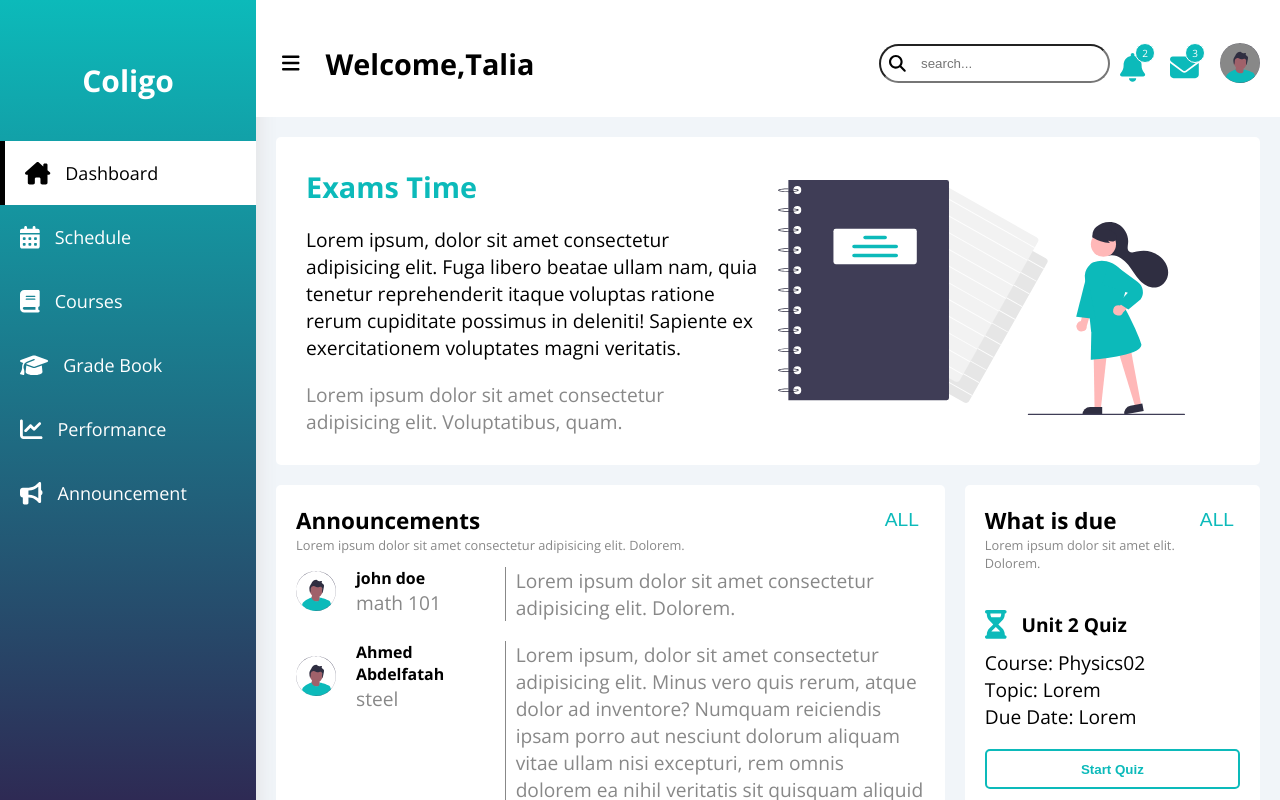
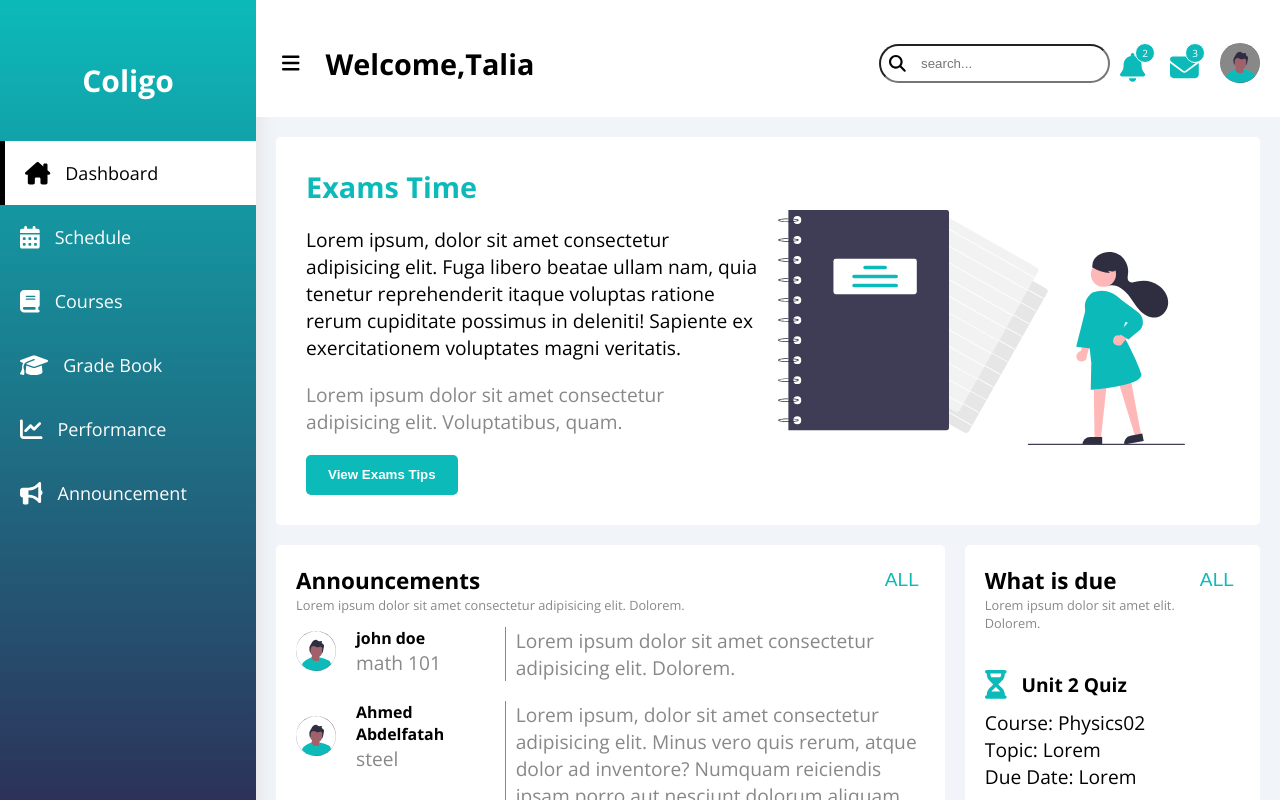
Before and after one commit to ahmed-m-abdelfatah/anyware-software-fullstack-task, a React (Create React App) app in the folder client/: page / in a window 1280 px wide. Shown: the top 800 px of the page. Built offline with nearby package versions, Linux system fonts and the light colour scheme.

Commit message:
done the home ui

```diff
--- a/client/src/components/announcement/Announcement.scss
+++ b/client/src/components/announcement/Announcement.scss
@@ -4,11 +4,19 @@
   display: flex;
   gap: 1.25rem;
 
+  @include smMax {
+    flex-direction: column;
+  }
+
   &:not(:last-of-type) {
     margin-bottom: 1.25rem;
   }
 
   .col {
+    @include smMax {
+      width: 100% !important;
+    }
+
     &:first-of-type {
       width: 30%;
     }
@@ -19,6 +27,10 @@
       border-left: 0.0625rem solid map-get($map: $colors, $key: 888);
       color: map-get($map: $colors, $key: 888);
       flex-grow: 1;
+
+      @include smMax {
+        border: none;
+      }
     }
 
     .user {
--- /dev/null
+++ b/client/src/components/button/Button.js
@@ -0,0 +1,7 @@
+import './Button.scss';
+
+const Button = props => {
+  return <button className={`button ${props.full && 'w-100'} ${props.fill && 'fill'}`}>{props.children}</button>;
+};
+
+export default Button;
--- /dev/null
+++ b/client/src/components/button/Button.scss
@@ -0,0 +1,33 @@
+@use '../../styles/variables' as *;
+
+.button {
+  text-transform: capitalize;
+  background-color: transparent;
+  color: map-get($map: $colors, $key: main);
+  height: 2.5rem;
+  border-radius: 0.3125rem;
+  transition: $transition;
+  font-weight: bold;
+  border: 0.125rem solid map-get($map: $colors, $key: main);
+  cursor: pointer;
+  padding: 0.625rem 1.25rem;
+
+  &.w-100 {
+    width: 100%;
+  }
+
+  &.fill {
+    background-color: map-get($map: $colors, $key: main);
+    color: map-get($map: $colors, $key: white);
+
+    &:hover {
+      background-color: transparent;
+      color: map-get($map: $colors, $key: main);
+    }
+  }
+
+  &:hover {
+    background-color: map-get($map: $colors, $key: main);
+    color: map-get($map: $colors, $key: white);
+  }
+}
--- a/client/src/components/due/Due.js
+++ b/client/src/components/due/Due.js
@@ -1,6 +1,7 @@
 import './Due.scss';
 import { FontAwesomeIcon } from '@fortawesome/react-fontawesome';
 import { faHourglassHalf, faClipboardCheck, faClipboardQuestion } from '@fortawesome/free-solid-svg-icons';
+import Button from '../button/Button.js';
 
 const Quiz = props => {
   return (
@@ -22,7 +23,8 @@ const Quiz = props => {
         <li>Due Date: {props.list.dueDate}</li>
       </ul>
 
-      <button className='button'>{props.type === 'quiz' ? 'Start Quiz' : 'Solve Assignment'}</button>
+      <Button full>{props.type === 'quiz' ? 'Start Quiz' : 'Solve Assignment'}</Button>
+      {/* <button className='button'>{props.type === 'quiz' ? 'Start Quiz' : 'Solve Assignment'}</button> */}
     </div>
   );
 };
--- a/client/src/components/intro/Intro.js
+++ b/client/src/components/intro/Intro.js
@@ -1,18 +1,26 @@
 import './Intro.scss';
 import personalNotebook from '../../img/undraw_personal_notebook_re_d7dc.svg';
+import Button from '../button/Button.js';
 
 const Intro = () => {
   return (
     <div className='intro'>
       <div className='text'>
         <h2>Exams Time</h2>
+
         <p>
           Lorem ipsum, dolor sit amet consectetur adipisicing elit. Fuga libero beatae ullam nam, quia tenetur
           reprehenderit itaque voluptas ratione rerum cupiditate possimus in deleniti! Sapiente ex exercitationem
           voluptates magni veritatis.
         </p>
+
         <span>Lorem ipsum dolor sit amet consectetur adipisicing elit. Voluptatibus, quam.</span>
+
+        <div>
+          <Button fill>view exams tips</Button>
+        </div>
       </div>
+
       <div className='img'>
         <img src={personalNotebook} alt='personalNotebook' />
       </div>
--- a/client/src/components/intro/Intro.scss
+++ b/client/src/components/intro/Intro.scss
@@ -24,12 +24,18 @@
       margin-bottom: 1.25rem;
       color: map-get($map: $colors, $key: main);
     }
+
     p {
       margin-top: 0;
       margin-bottom: 1.25rem;
     }
+
     span {
       color: map-get($map: $colors, $key: 888);
+    }
+
+    div {
+      margin-top: 1.25rem;
     }
   }
 
--- a/client/src/pages/home/Home.scss
+++ b/client/src/pages/home/Home.scss
@@ -18,7 +18,7 @@
       justify-content: space-between;
 
       @include smMax {
-        flex-direction: column;
+        flex-direction: column-reverse;
 
         & > * {
           width: 100% !important;
```
